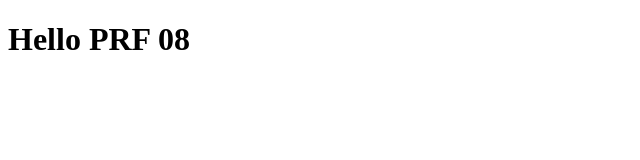
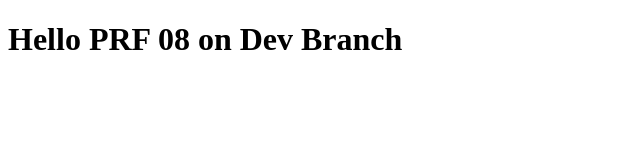
Before and after one commit to vivustore2022/TodoAsp, a plain HTML site: page index.html in a window 1280 px wide. Shown: the whole page, without its empty margins (0-640 px from the left). Drawn offline with Linux system fonts and the light colour scheme.

Commit message:
Change hello in dev branch

```diff
--- a/index.html
+++ b/index.html
@@ -7,6 +7,6 @@
     <title>Day 02 - NPL</title>
 </head>
 <body>
-    <h1>Hello PRF 08</h1>
+    <h1>Hello PRF 08 on Dev Branch</h1>
 </body>
 </html>
```
